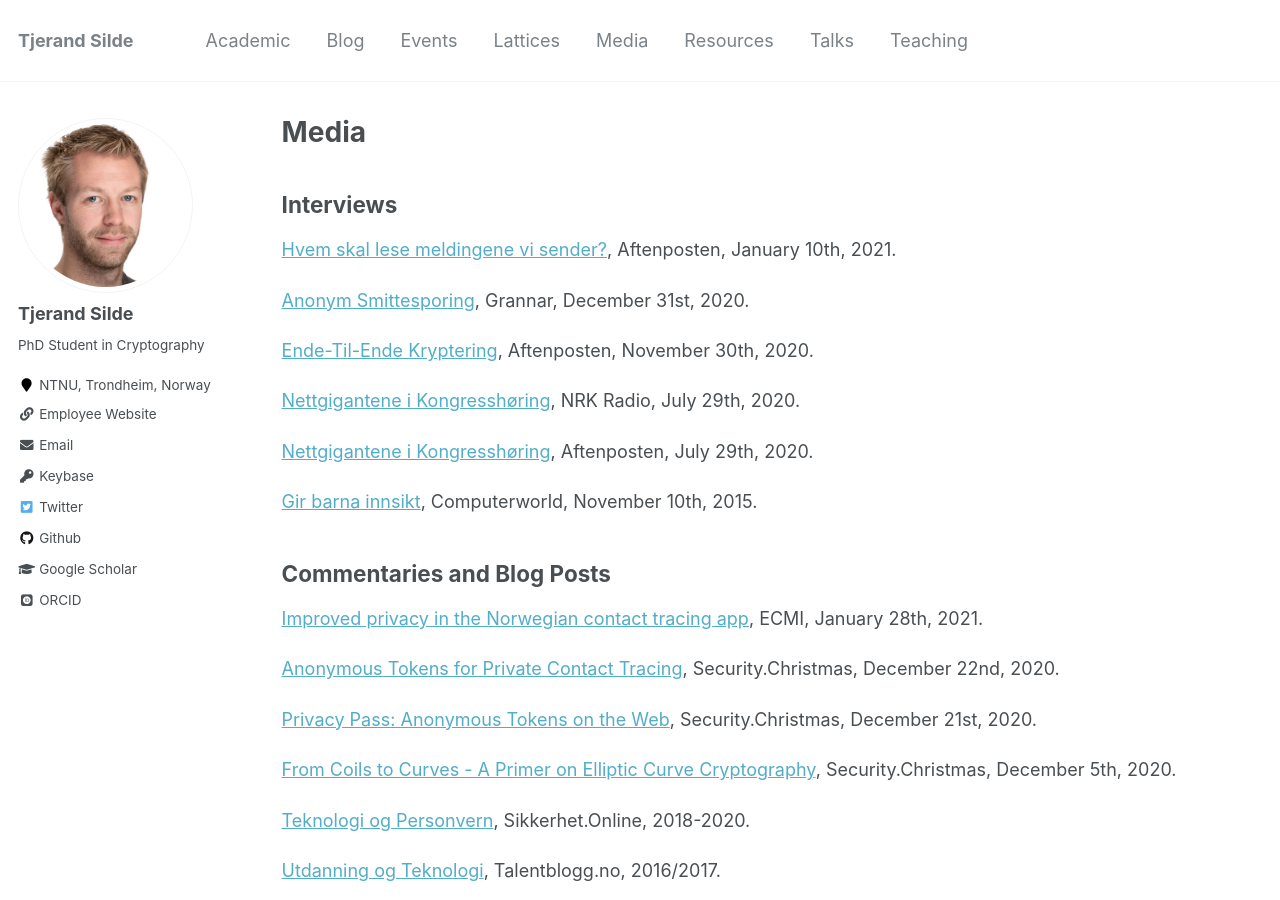
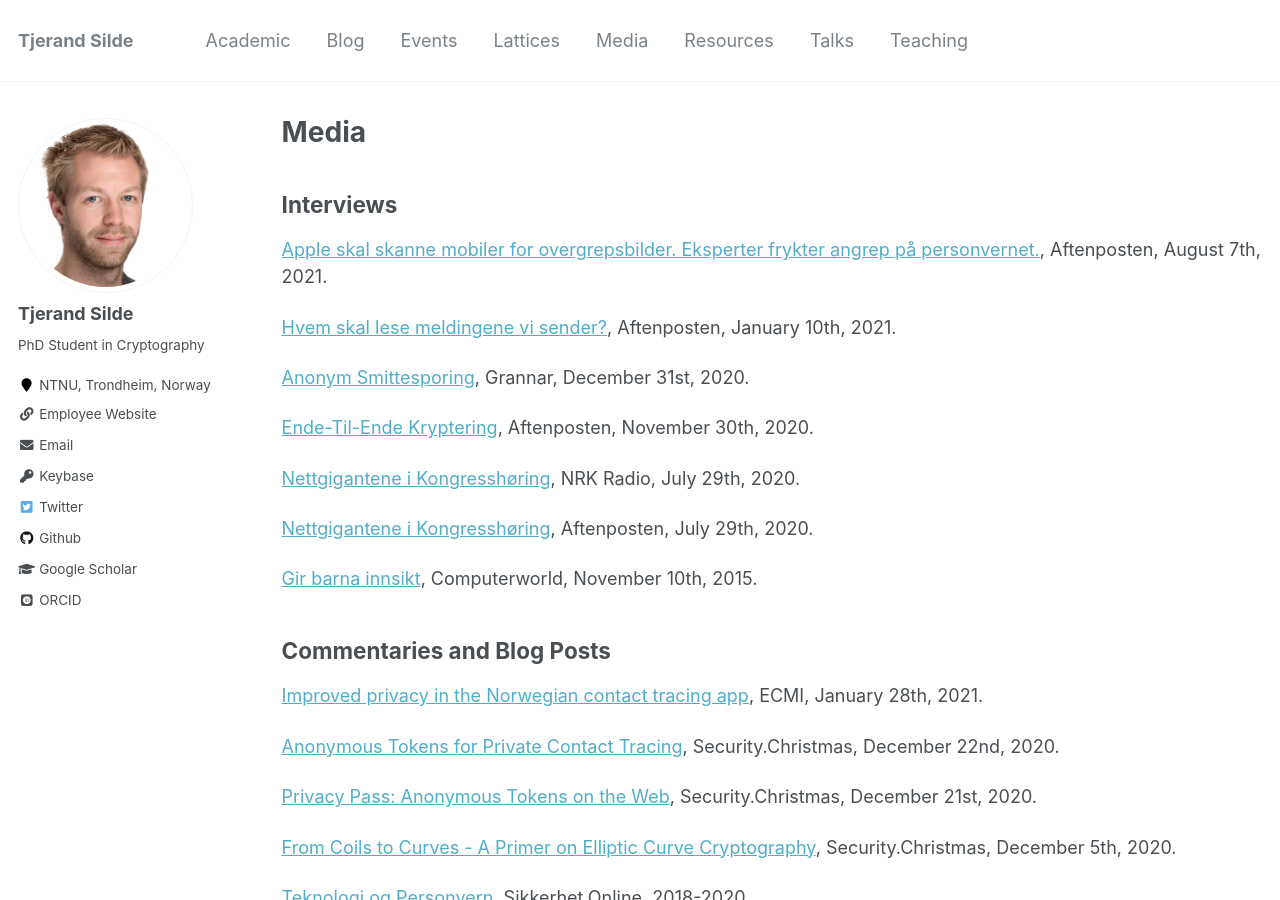
Before and after one commit to tjesi/tjesi.github.io, a Jekyll site: the page built from _pages/media.md, in a window 1280 px wide and 900 px high. Built offline with Jekyll 4.4.1, drawn with Linux system fonts in a browser that asks for light colours; some web fonts are replaced.

Commit message:
Update media.md

```diff
--- a/_pages/media.md
+++ b/_pages/media.md
@@ -6,6 +6,8 @@ author_profile: true
 ---
 
 ## Interviews
+
+[Apple skal skanne mobiler for overgrepsbilder. Eksperter frykter angrep på personvernet.](https://www.aftenposten.no/kultur/i/g6PWRk/apple-skal-skanne-mobiler-for-overgrepsbilder-eksperter-frykter-angre), Aftenposten, August 7th, 2021.
 
 [Hvem skal lese meldingene vi sender?](https://www.aftenposten.no/kultur/i/7KV4v9/hvem-skal-lese-meldingene-vi-sender-spoersmaalet-splitter-politikere-og), Aftenposten, January 10th, 2021.
 
```
